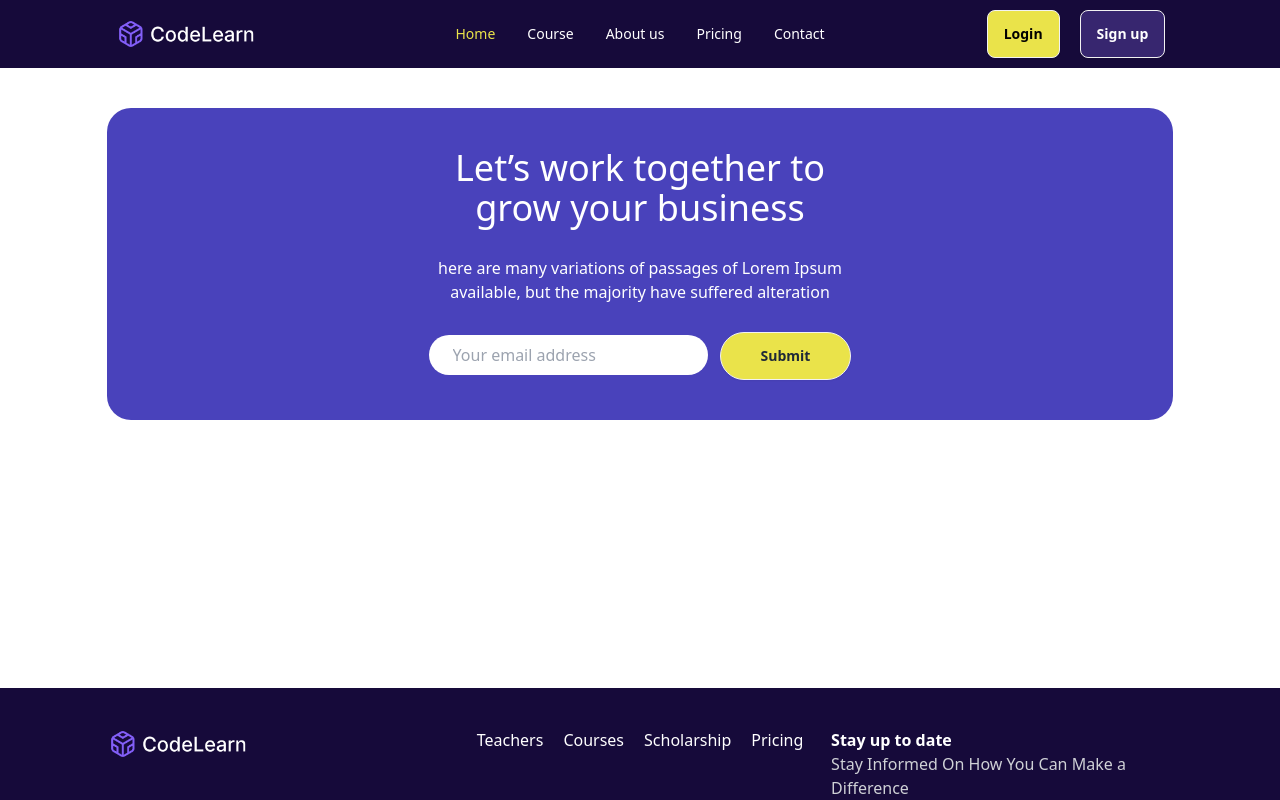
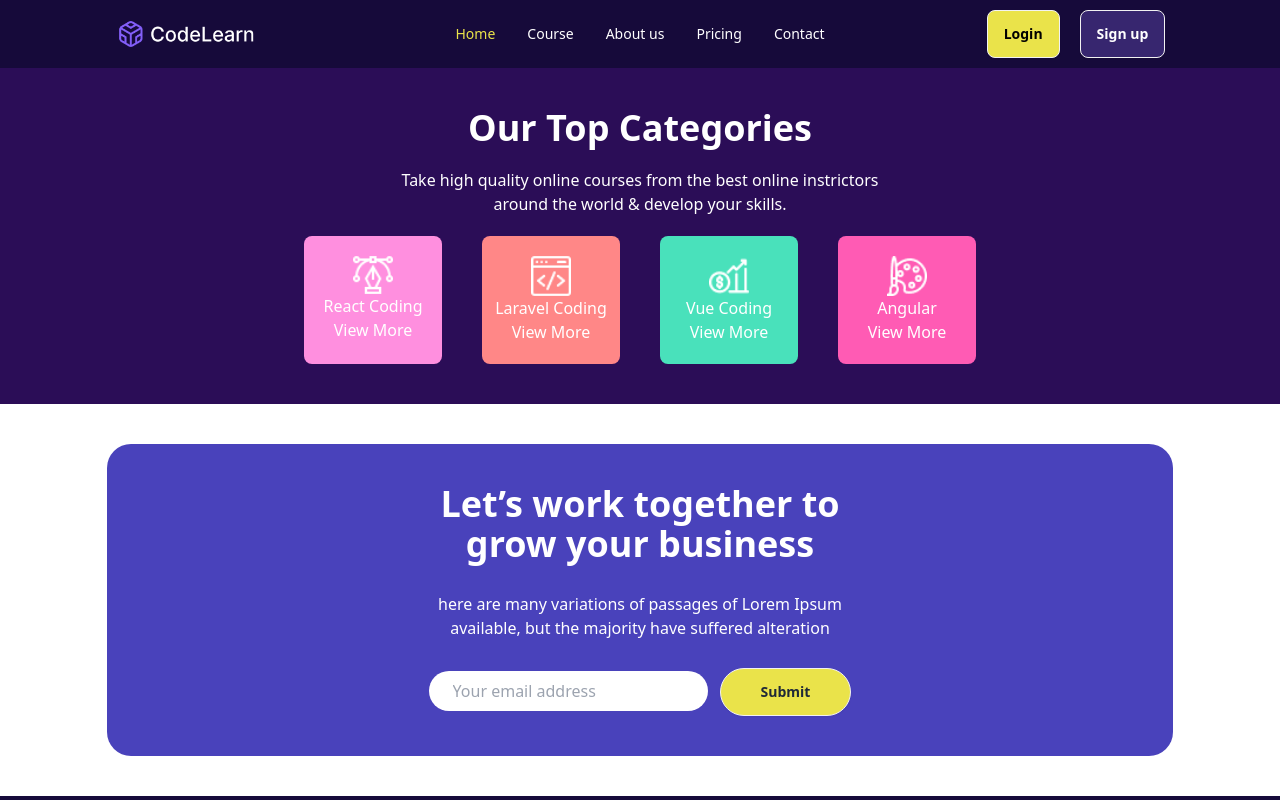
Before and after one commit to MdSaifulIslamRafsan/Appifylab, a Next.js app: page / in a window 1280 px wide. Shown: the top 800 px of the page. Built offline with nearby package versions, Linux system fonts and the light colour scheme.

Commit message:
added top  category

```diff
--- a/src/app/page.js
+++ b/src/app/page.js
@@ -1,9 +1,11 @@
 import Newsletter from "@/components/Newsletter";
+import TopCategories from "@/components/TopCategories";
 
 
 export default function Home() {
   return (
    <div>
+    <TopCategories></TopCategories>
     <Newsletter></Newsletter>
    </div>
   );
--- a/src/components/Footer.jsx
+++ b/src/components/Footer.jsx
@@ -4,7 +4,7 @@ import Link from "next/link";
 
 const Footer = () => {
     return (
-        <div className="max-w-[1440px] py-10 grid grid-cols-3 justify-center gap-5 w-10/12 mx-auto text-white">
+        <div className="max-w-[1440px] py-10 grid grid-cols-1  md:grid-cols-2 lg:grid-cols-3 justify-center gap-5 w-10/12 mx-auto text-white">
             <div>
             <Image width="140" height="40" src="/assets/logo.png" alt="logo" />
             <p className="tracking-[.5em] mt-10">CONTACT</p>
--- a/src/components/Newsletter.jsx
+++ b/src/components/Newsletter.jsx
@@ -4,7 +4,7 @@ const Newsletter = () => {
         <div className="max-w-[1440px] w-10/12 mx-auto bg-[#4942BB] py-10 rounded-3xl my-10 text-white">
 
            <div className="max-w-md space-y-7 text-center mx-auto">
-           <h1 className="text-4xl font-blod">Let’s work together to grow your business</h1>
+           <h1 className="text-4xl font-bold">Let’s work together to grow your business</h1>
            <p>here are many variations of passages of Lorem Ipsum available, but the majority have suffered alteration</p>
            <input type="email" placeholder="Your email address"  className="py-2 px-6 text-black rounded-3xl"/>
            <button className="btn rounded-3xl bg-[#EAE34A] hover:bg-[#EAE34A] px-10 ml-3">Submit</button>
--- /dev/null
+++ b/src/components/TopCategories.jsx
@@ -0,0 +1,46 @@
+"use client"
+import Image from "next/image";
+import Link from "next/link";
+
+const TopCategories = () => {
+    return (
+        <div className="text-center text-white py-10 bg-[#2B0D57]">
+            <h1 className="text-4xl  max-w-lg mx-auto font-bold">Our Top Categories</h1>
+            <p className="max-w-lg my-5 mx-auto">Take high quality online courses from the best online instrictors
+            around the world & develop your skills.</p>
+            <div className="grid grid-cols-2 lg:grid-cols-4 gap-10 max-w-2xl mx-auto">
+                <div className="bg-[#FF8FDF] py-5 rounded-lg">
+                    <div className="flex justify-center"> <Image width="40" height="40" src="/assets/Group.png" alt="logo" /> </div>
+
+                    <h5>React Coding</h5>
+                    <Link href="/">View More</Link>
+                </div>
+                <div className="bg-[#FF8787] py-5 rounded-lg">
+                    <div className="flex justify-center"> <Image width="40" height="40" src="/assets/web-development 1.png" alt="logo" /> </div>
+
+                    <h5>Laravel Coding</h5>
+                    <Link href="/">View More</Link>
+                </div>
+                <div className="bg-[#49E1BB] py-5 rounded-lg">
+                    <div className="flex justify-center"> <Image width="40" height="40" src="/assets/money-growth 1.png" alt="logo" /> </div>
+
+                    <h5>Vue Coding</h5>
+                    <Link href="/">View More</Link>
+                </div>
+                <div className="bg-[#FF5BB4] py-5 rounded-lg">
+                    <div className="flex justify-center"> <Image width="40"  height="40" src="/assets/paint-palette 1.png" alt="logo" /> </div>
+
+                    <h5>Angular</h5>
+                    <Link href="/">View More</Link>
+                </div>
+
+
+
+
+            </div>
+
+        </div>
+    );
+};
+
+export default TopCategories;
```
